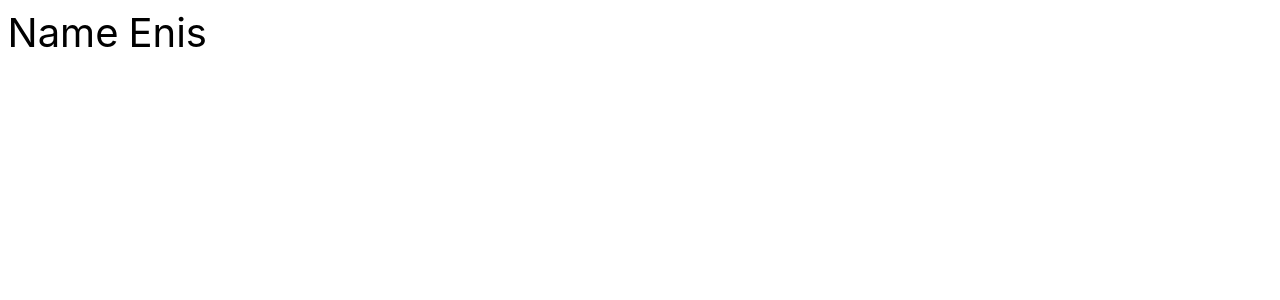
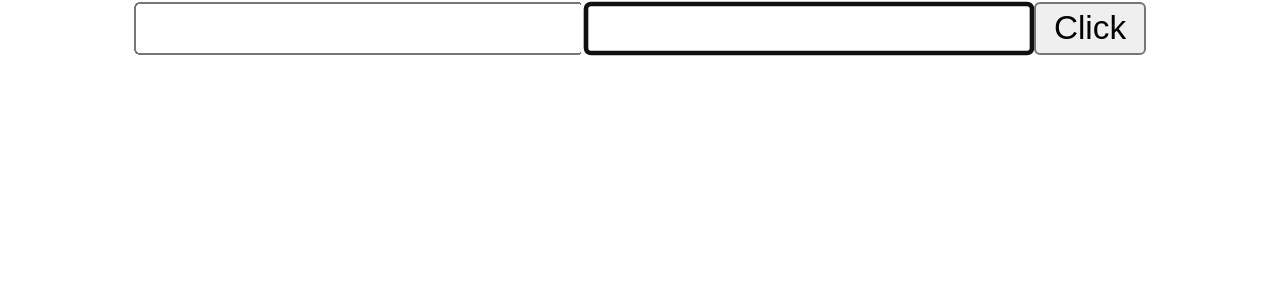
Before and after one commit to eniskastrati/reactjs-study, a React (Create React App) app in the folder reactapp/: page / in a window 1280 px wide. Shown: the top 300 px of the page. Built offline with nearby package versions, Linux system fonts and the light colour scheme.

Commit message:
#comment refs in react

```diff
--- a/reactapp/src/App.js
+++ b/reactapp/src/App.js
@@ -20,6 +20,7 @@
 import LifecycleA from './components/react-basics/LifecycleA';
 import FragmentDemo from './components/react-advanced/FragmentDemo';
 import Table from './components/react-advanced/Table';
+import RefsDemo from './components/react-advanced/RefsDemo';
 
 
 
@@ -27,7 +28,8 @@
 function App() {
   return (
     <div className="App">
-      <Table />
+      <RefsDemo />
+      {/* <Table /> */}
       {/* <FragmentDemo /> */}
       {/* <LifecycleA />
       <Form /> */}
--- /dev/null
+++ b/reactapp/src/components/react-advanced/RefsDemo.js
@@ -0,0 +1,36 @@
+import React, { Component } from 'react'
+
+class RefsDemo extends Component {
+    constructor(props) {
+      super(props)
+
+      this.inputRef = React.createRef()
+      this.cbRef = null
+      this.setcbRef = (element) => {
+        this.cbRef = element
+      }
+    }
+
+    componentDidMount() {
+        if(this.cbRef) {
+            this.cbRef.focus()
+        }
+        // this.inputRef.current.focus();
+        // console.log(this.inputRef)
+
+    }
+    clickHandler = () => {
+        alert(this.inputRef.current.value)
+    }
+  render() {
+    return (
+      <div>
+          <input type="text" ref={this.inputRef}/>
+          <input type="text" ref={this.setcbRef}/>
+          <button onClick={this.clickHandler}>Click</button>
+      </div>
+    )
+  }
+}
+
+export default RefsDemo
```
